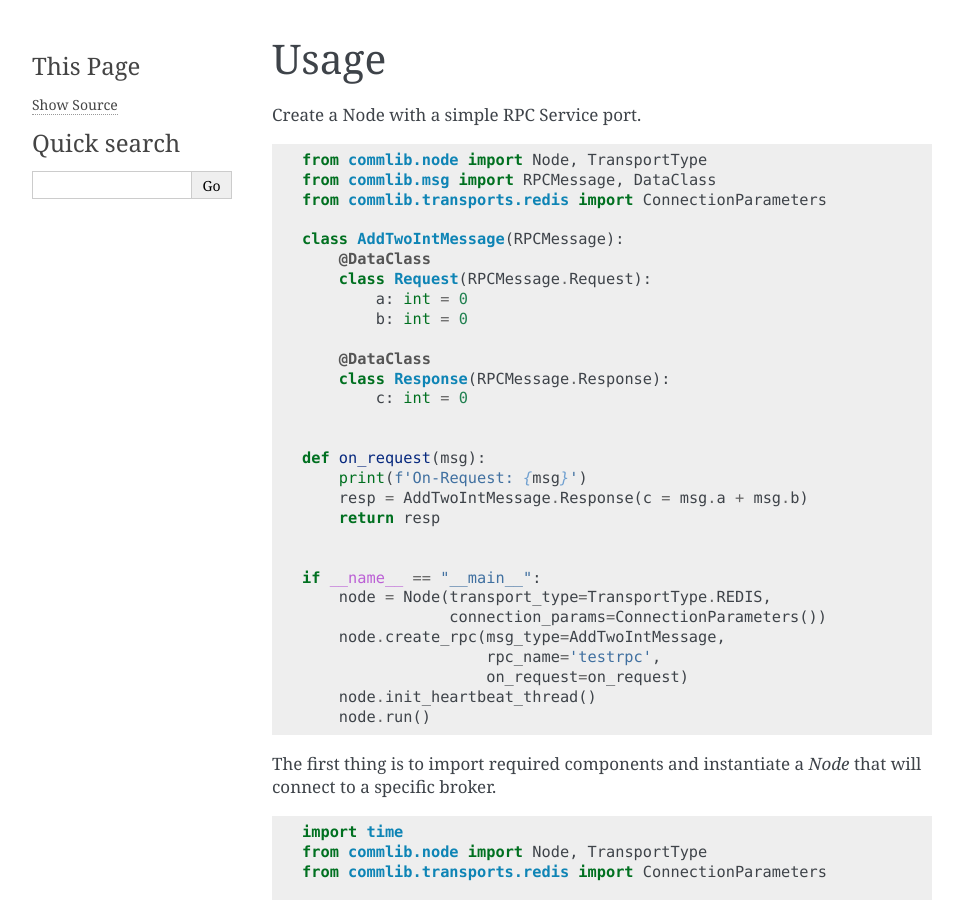
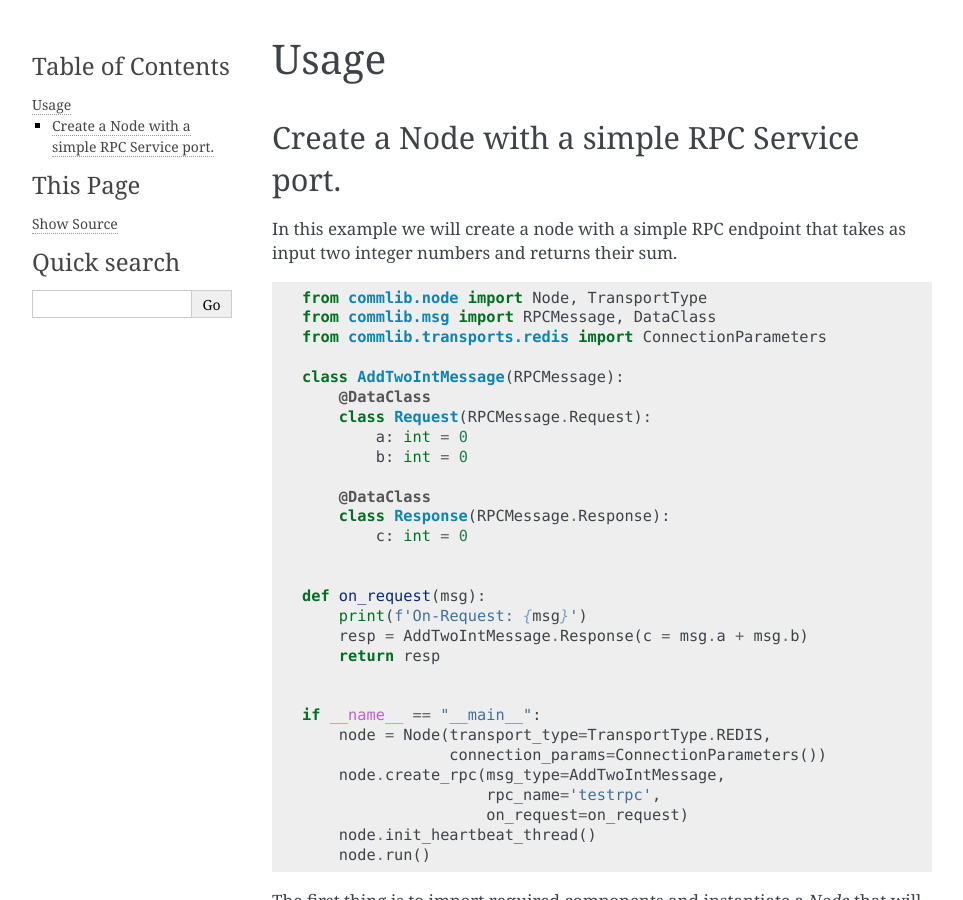
Before and after one commit to robotics-4-all/commlib-py, a Sphinx documentation site: the page built from docs/usage.rst, in a window 1280 px wide and 900 px high. Shown: the whole window, without its empty margins (148-1111 px from the left). Built offline with Sphinx 7.4.7, drawn with Linux system fonts in a browser that asks for light colours.

Commit message:
Documentation

```diff
--- a/docs/usage.rst
+++ b/docs/usage.rst
@@ -2,7 +2,12 @@
 Usage
 =====
 
+#############################################
 Create a Node with a simple RPC Service port.
+#############################################
+
+In this example we will create a node with a simple RPC endpoint that
+takes as input two integer numbers and returns their sum.
 
 .. code-block:: python
 
```
